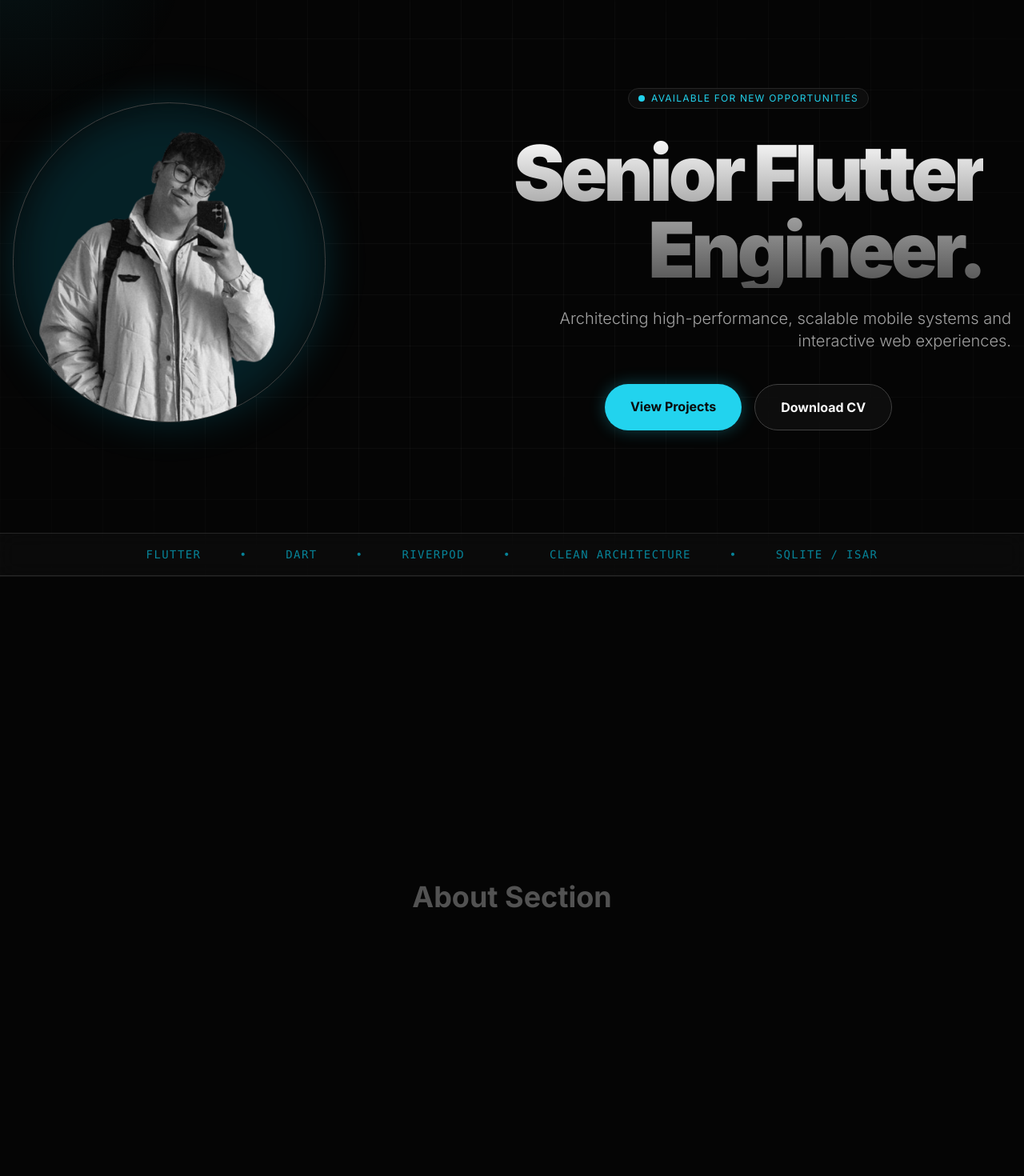
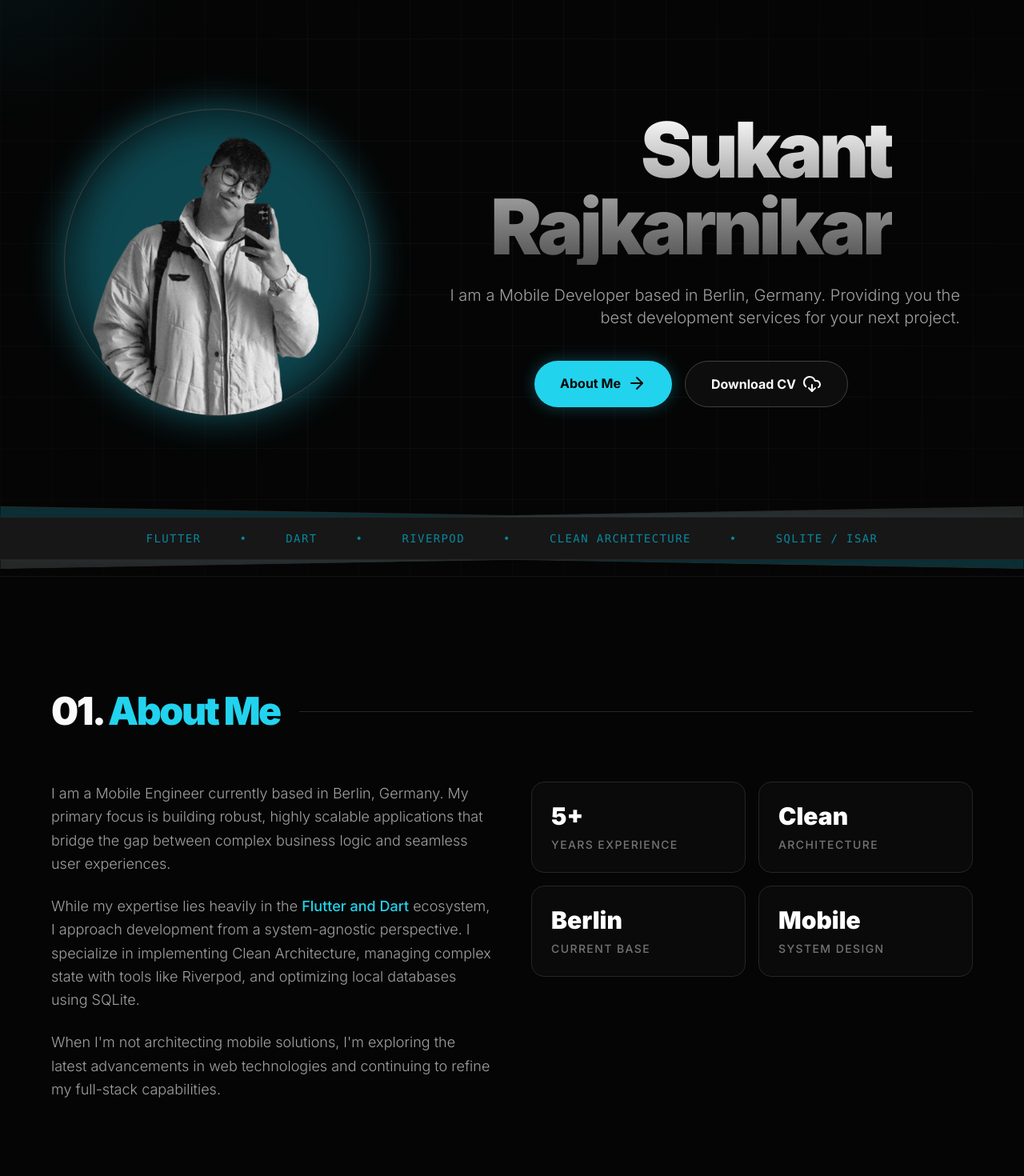
Before and after one commit to Sukant-Rajkarnikar/sukant-rajkarnikar.github.io, a Next.js app: page / in a window 1280 px wide. Shown: the part 80-1550 px from the top of the page at 80% size. Built offline with nearby package versions, Linux system fonts and the light colour scheme.

Commit message:
Old changes, design unsatisfactory, changing design

```diff
--- a/package.json
+++ b/package.json
@@ -9,6 +9,8 @@
     "lint": "eslint"
   },
   "dependencies": {
+    "framer-motion": "^12.42.2",
+    "lucide-react": "^1.21.0",
     "next": "16.2.9",
     "react": "19.2.4",
     "react-dom": "19.2.4"
--- a/src/app/page.tsx
+++ b/src/app/page.tsx
@@ -2,6 +2,7 @@
 
 import Link from 'next/link';
 import { useState, useEffect } from 'react';
+import { ArrowRightIcon, LucideDownloadCloud } from 'lucide-react';
 
 export default function Home() {
   const [mousePosition, setMousePosition] = useState({ x: 0, y: 0 });
@@ -22,103 +23,198 @@ export default function Home() {
     <main className="flex-grow flex flex-col items-center w-full min-h-screen relative">
 
       {/* Pointer effect thingy */}
+
       <div
+
         className="fixed inset-0 pointer-events-none transition-opacity duration-300 z-0"
+
         style={{
+
           background: `radial-gradient(300px circle at ${mousePosition.x}px ${mousePosition.y}px, rgba(34, 211, 238, 0.08), transparent 80%)`
+
         }}
+
       />
 
+
+
       {/* Nav Bar */}
+
       <nav className="fixed top-0 w-full z-50 bg-[#050505]/20 backdrop-blur-md">
+
         <div className="max-w-7xl mx-auto px-4 sm:px-6 lg:px-8">
+
           <div className="flex items-center justify-between h-20 relative">
+
             <Link href="#hero" className="text-xl font-black tracking-tighter text-neutral-50 hover:text-cyan-400 transition-colors">
+
               SR.
+
             </Link>
+
             <div className="hidden md:flex space-x-8 absolute center left-1/2 -translate-x-1/2">
+
               <Link href="#hero" className="text-sm font-medium tracking-widest uppercase text-neutral-400 hover:text-cyan-400 transition-colors">
+
                 Home
+
               </Link>
+
               <Link href="#about" className="text-sm font-medium tracking-widest uppercase text-neutral-400 hover:text-cyan-400 transition-colors">
+
                 About
+
               </Link>
+
               <Link href="#services" className="text-sm font-medium tracking-widest uppercase text-neutral-400 hover:text-cyan-400 transition-colors">
+
                 Services
+
               </Link>
+
               <Link href="#works" className="text-sm font-medium tracking-widest uppercase text-neutral-400 hover:text-cyan-400 transition-colors">
+
                 Works
+
               </Link>
+
             </div>
+
           </div>
+
         </div>
+
       </nav>
+
+
 
       <section id="hero" className="relative w-full min-h-screen flex flex-col items-center px-4 overflow-hidden pt-20 pb-10">
 
-        <div className="relative z-10 flex flex-grow flex-row items-center justify-space-evenly gap-50">
+        <div className="relative w-full z-10 flex flex-grow flex-row items-center justify-evenly">
           {/* Image div */}
-          <div className="relative w-100 h-100 mb-6 group">
-            <div className="absolute inset-0 bg-cyan-500/20 rounded-full blur-xl group-hover:bg-cyan-400/40 transition-all duration-500" />
+          <div className="relative w-96 h-96 mb-6 group">
+            <div className="absolute inset-0 bg-cyan-400/40 rounded-full blur-xl group-hover:bg-cyan-400/60 transition-all duration-500" />
             <div className="relative w-full h-full rounded-full border border-neutral-700 bg-[#050505]/20 backdrop-blur-md overflow-hidden flex items-center justify-center backdrop-blur-md">
               <img
                 src="/profile.png"
                 alt="Sukant Rajkarnikar"
-                className="w-full h-full object-cover"
-              />
+                className="w-full h-full object-cover" />
             </div>
           </div>
 
           <div className="relative z-10 flex flex-col items-center text-right mt-12">
-
-            <div className="inline-flex items-center gap-2 px-3 py-1 rounded-full bg-neutral-900/50 border border-neutral-800 text-cyan-400 text-xs tracking-widest uppercase mb-8 backdrop-blur-md">
-              <span className="w-2 h-2 rounded-full bg-cyan-400 animate-pulse" />
-              Available for New Opportunities
-            </div>
-
             <h1 className="text-5xl md:text-8xl font-black tracking-tighter mb-6 text-transparent bg-clip-text bg-gradient-to-b from-white to-neutral-600">
-              Senior Flutter<br />Engineer.
+              Sukant<br />Rajkarnikar
             </h1>
-
             <p className="text-neutral-400 max-w-2xl text-lg md:text-xl mb-10 font-light">
-              Architecting high-performance, scalable mobile systems and interactive web experiences.
+              I am a Mobile Developer based in Berlin, Germany. Providing you the best development services for your next project.
             </p>
-
             <div className="flex flex-col sm:flex-row gap-4 mb-20">
               <Link
-                href="#works"
-                className="px-8 py-4 font-bold text-neutral-950 bg-cyan-400 rounded-full hover:bg-cyan-300 transition-all shadow-[0_0_20px_rgba(34,211,238,0.3)] hover:shadow-[0_0_30px_rgba(34,211,238,0.5)]"
+                href="#about"
+                className="flex flex-row gap-2 px-8 py-4 font-bold text-neutral-950 bg-cyan-400 rounded-full hover:bg-cyan-300 transition-all shadow-[0_0_20px_rgba(34,211,238,0.3)] hover:shadow-[0_0_30px_rgba(34,211,238,0.5)]"
               >
-                View Projects
+                About Me
+                <ArrowRightIcon />
               </Link>
               <Link
                 href="/cv.pdf"
-                className="px-8 py-4 font-bold text-neutral-50 border border-neutral-700 rounded-full hover:border-cyan-400 bg-neutral-900/50 backdrop-blur-md transition-all"
-              >
+                className=" flex flex-row gap-2 px-8 py-4 font-bold text-neutral-50 border border-neutral-700 rounded-full hover:border-cyan-400 bg-neutral-900/50 backdrop-blur-md transition-all">
                 Download CV
+
+                <LucideDownloadCloud />
+
               </Link>
+
             </div>
+
           </div>
+
         </div>
 
-        <div className="absolute bottom-0 w-full border-y border-neutral-800 bg-neutral-900/30 backdrop-blur-md py-4 z-10">
+
+
+        <div className="absolute bottom-5 w-full border-y border-neutral-800 bg-neutral-900 backdrop-blur-md py-4 z-10">
+
           <div className="flex justify-center gap-4 md:gap-12 text-cyan-500/70 font-mono tracking-widest text-xs md:text-sm uppercase flex-wrap px-4">
+
             <span>Flutter</span>
+
             <span>•</span>
+
             <span>Dart</span>
+
             <span>•</span>
+
             <span>Riverpod</span>
+
             <span>•</span>
+
             <span>Clean Architecture</span>
+
             <span>•</span>
+
             <span>SQLite / Isar</span>
+
           </div>
+
         </div>
+
+        <div className="absolute bottom-5 w-full h-14 border-y border-neutral-800 bg-cyan-400/20 backdrop-blur-md py-4 z-9 rotate-1" />
+
+        <div className="absolute bottom-5 w-full h-14 border-y border-neutral-800 bg-neutral-400/20 backdrop-blur-md py-4 z-9 -rotate-1" />
 
       </section>
 
-      <section id="about" className="relative w-full min-h-screen flex flex-col justify-center items-center px-4 border-t border-neutral-800/50 z-10">
-        <h2 className="text-4xl font-bold text-neutral-600">About Section</h2>
+
+
+      <section id="about" className="relative w-full min-h-screen flex flex-col justify-center items-center px-4 py-24 border-t border-neutral-800/50 z-10">
+
+        <div className="w-full max-w-6xl mb-16 flex items-center gap-6">
+          <h2 className="text-3xl md:text-5xl font-black text-neutral-50 tracking-tighter">
+            01. <span className="text-cyan-400">About Me</span>
+          </h2>
+          <div className="flex-grow h-[1px] bg-neutral-800"></div>
+        </div>
+
+        <div className="grid grid-cols-1 lg:grid-cols-2 gap-12 w-full max-w-6xl">
+
+          <div className="flex flex-col gap-6 text-neutral-400 font-light leading-relaxed text-lg">
+            <p>
+              I am a Mobile Engineer currently based in Berlin, Germany. My primary focus is building robust, highly scalable applications that bridge the gap between complex business logic and seamless user experiences.
+            </p>
+            <p>
+              While my expertise lies heavily in the <span className="text-cyan-400 font-medium">Flutter and Dart</span> ecosystem, I approach development from a system-agnostic perspective. I specialize in implementing Clean Architecture, managing complex state with tools like Riverpod, and optimizing local databases using SQLite.
+            </p>
+            <p>
+              When I'm not architecting mobile solutions, I'm exploring the latest advancements in web technologies and continuing to refine my full-stack capabilities.
+            </p>
+          </div>
+
+          <div className="grid grid-cols-1 sm:grid-cols-2 gap-4 h-max">
+
+            <div className="p-6 bg-[#0a0a0a] border border-neutral-800 rounded-2xl flex flex-col gap-2 hover:border-cyan-500/30 transition-colors group">
+              <span className="text-3xl font-black text-white group-hover:text-cyan-400 transition-colors">5+</span>
+              <span className="text-sm font-medium tracking-widest uppercase text-neutral-500">Years Experience</span>
+            </div>
+
+            <div className="p-6 bg-[#0a0a0a] border border-neutral-800 rounded-2xl flex flex-col gap-2 hover:border-cyan-500/30 transition-colors group">
+              <span className="text-3xl font-black text-white group-hover:text-cyan-400 transition-colors">Clean</span>
+              <span className="text-sm font-medium tracking-widest uppercase text-neutral-500">Architecture</span>
+            </div>
+
+            <div className="p-6 bg-[#0a0a0a] border border-neutral-800 rounded-2xl flex flex-col gap-2 hover:border-cyan-500/30 transition-colors group">
+              <span className="text-3xl font-black text-white group-hover:text-cyan-400 transition-colors">Berlin</span>
+              <span className="text-sm font-medium tracking-widest uppercase text-neutral-500">Current Base</span>
+            </div>
+
+            <div className="p-6 bg-[#0a0a0a] border border-neutral-800 rounded-2xl flex flex-col gap-2 hover:border-cyan-500/30 transition-colors group">
+              <span className="text-3xl font-black text-white group-hover:text-cyan-400 transition-colors">Mobile</span>
+              <span className="text-sm font-medium tracking-widest uppercase text-neutral-500">System Design</span>
+            </div>
+
+          </div>
+        </div>
       </section>
 
       <section id="services" className="relative w-full min-h-screen flex flex-col justify-center items-center px-4 border-t border-neutral-800/50 z-10">
```
Also changed, not shown: 1 other file (tests, documents, lock files or other folders).
